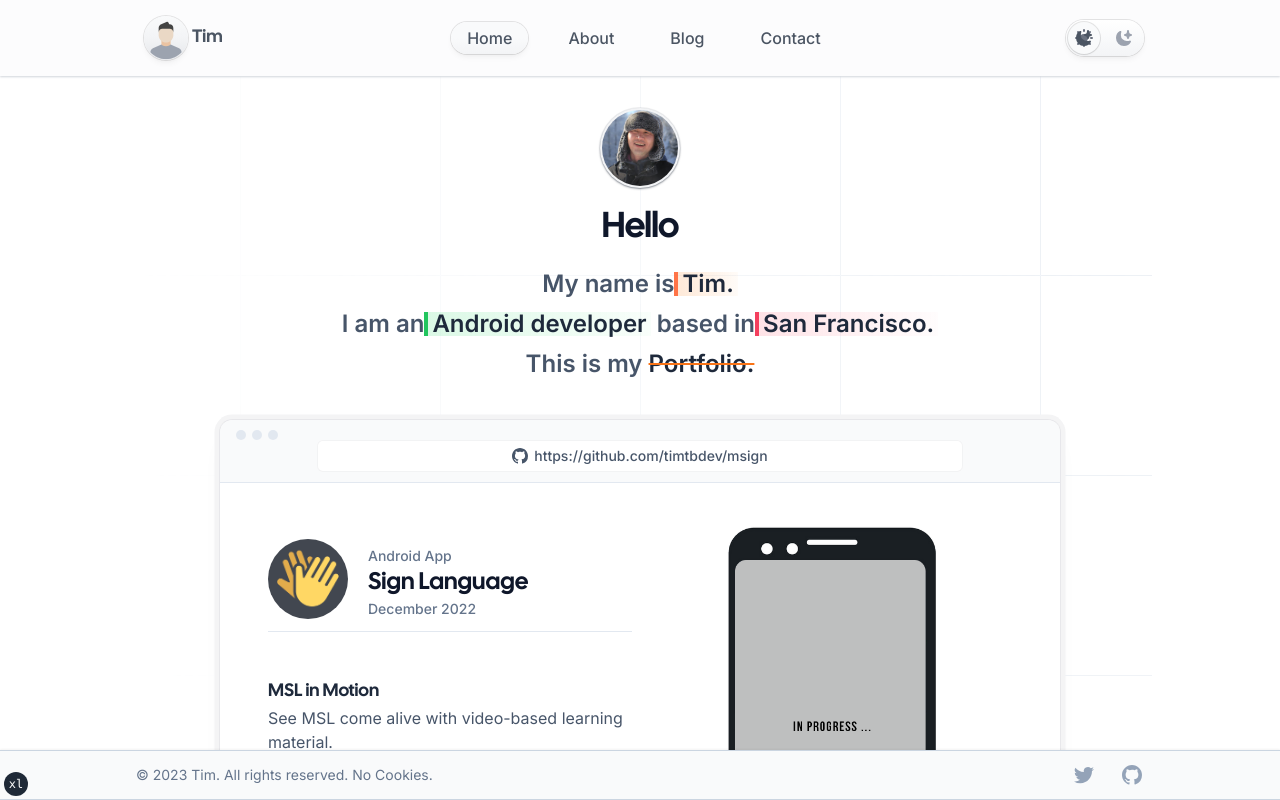
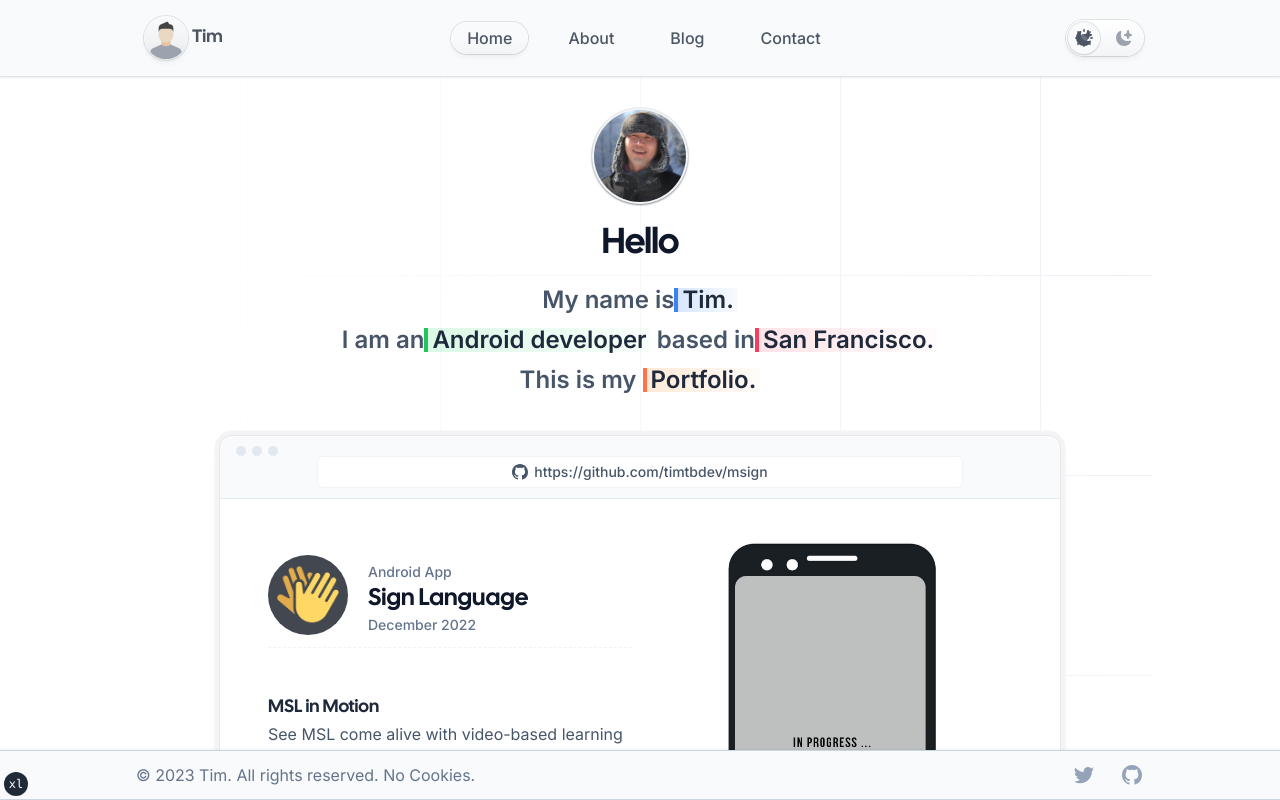
Before and after one commit to timtbdev/Portfolio, a Next.js app: page / in a window 1280 px wide. Built offline with nearby package versions, Linux system fonts and the light colour scheme; no server answers.

Commit message:
feat: added about page

```diff
--- a/app/about/page.tsx
+++ b/app/about/page.tsx
@@ -1,4 +1,6 @@
 import Image from "next/image"
+import { Number } from "@/components/blog"
+import Connector from "@/components/project/Connector"
 
 const AboutPage = () => {
   return (
@@ -6,22 +8,22 @@ const AboutPage = () => {
       <div className="relative overflow-hidden py-16">
         <div className="relative px-6 lg:px-8">
           <div className="mx-auto max-w-prose text-center text-lg ">
-            <div className="mx-auto flex h-10 w-10 items-center justify-center rounded-full bg-blue-100 align-middle text-lg font-bold uppercase text-blue-500 ring-1 ring-blue-500/30">
-              <span>1</span>
-            </div>
+            <Number number={1} />
             <h1>
-              <span className="mt-6 block font-calsans text-6xl tracking-tight text-slate-900 dark:text-slate-200 md:mt-8">
+              <span className="mt-6 block font-calsans text-6xl tracking-tight text-slate-900 dark:text-slate-100 md:mt-8">
                 Oh{" "}
-                <span className="line-through decoration-blue-500">Hello</span>{" "}
+                <span className="line-through decoration-blue-500 dark:decoration-sky-500">
+                  Hello
+                </span>{" "}
                 there,
               </span>
             </h1>
-            <p className="mx-auto mt-6 max-w-2xl text-lg leading-8 text-slate-600 dark:text-slate-400 md:mt-8">
+            <p className="mx-auto mt-6 max-w-2xl text-lg leading-8 text-slate-600 dark:text-slate-500 md:mt-8">
               My name is Tim, and I&apos;m and Android developer based in San
               Francisco. I was born and grew up in Mongolia, and studied
               Computer Science in Germany.
             </p>
-            <div className="ring-trisma dark:ring-trisma-dark mx-auto mt-6 max-w-3xl overflow-hidden rounded-xl md:mt-8">
+            <div className="ring-trisma dark:ring-trisma-dark mx-auto my-6 max-w-3xl overflow-hidden rounded-xl md:mt-8">
               <Image
                 className="w-full rounded-lg"
                 src="/me.jpg"
@@ -31,9 +33,8 @@ const AboutPage = () => {
                 priority
               />
             </div>
-            <div className="mx-auto mt-6 flex h-10 w-10 items-center justify-center rounded-full bg-blue-100 align-middle text-lg font-bold uppercase text-blue-500 ring-1 ring-blue-500/30 dark:bg-sky-100 dark:text-sky-500 dark:ring-sky-500/30 md:mt-8">
-              <span>2</span>
-            </div>
+            <Connector />
+            <Number number={2} />
             <h1>
               <span className="mt-6 block font-calsans text-6xl tracking-tight text-slate-900 dark:text-slate-200 md:mt-8">
                 <p className="line-through decoration-blue-500">Build.</p>
--- a/components/Avatar.tsx
+++ b/components/Avatar.tsx
@@ -1,6 +1,5 @@
 import { FC } from "react"
 import Image, { StaticImageData } from "next/image"
-import Link from "next/link"
 import clsx from "clsx"
 
 interface AvatarProps {
@@ -11,19 +10,11 @@ interface AvatarProps {
 
 const Avatar: FC<AvatarProps> = ({ large = false, image, description }) => {
   return (
-    <div
-      className={clsx(
-        large ? "h-20 w-20" : "h-13 w-13",
-        "focus-visible-base rounded-full bg-gray-100 p-0.5 shadow-sm shadow-gray-800/50 ring-1 ring-gray-900/5 backdrop-blur dark:bg-neutral-800/90 dark:ring-white/10"
-      )}
-    >
+    <div className="h-24 w-24 rounded-full bg-gray-100 p-0.5 shadow-sm shadow-gray-800/50 ring-1 ring-gray-900/5 backdrop-blur dark:bg-neutral-800/90 dark:ring-white/10">
       <Image
         src={image}
         alt={description}
-        className={clsx(
-          large ? "h-19 w-19" : "h-12 w-12",
-          "focus-visible-base rounded-full bg-gray-100 object-cover dark:bg-neutral-800/90"
-        )}
+        className="h-[92px] w-[92px] rounded-full bg-gray-100 object-cover dark:bg-neutral-800/90"
         priority
       />
     </div>
--- a/components/Header.tsx
+++ b/components/Header.tsx
@@ -17,7 +17,7 @@ const Header = () => {
   const currentPath = usePathname()
 
   return (
-    <div className="border-y-1 sticky top-0 z-50 border-black/5 bg-gray-50/50 shadow-sm shadow-gray-300 backdrop-blur dark:border-white/10 dark:bg-slate-800/50 dark:shadow-slate-900/60">
+    <div className="border-y-1 sticky top-0 z-50 border-black/5 bg-gray-50 shadow-sm shadow-gray-300 dark:border-white/10 dark:bg-slate-800 dark:shadow-slate-900/60">
       <Disclosure>
         {({ open }) => (
           <>
--- a/components/Heading.tsx
+++ b/components/Heading.tsx
@@ -20,7 +20,7 @@ const Heading = () => {
           <h2 className="mx-auto max-w-3xl px-4 text-center text-2xl font-semibold text-slate-600 dark:text-slate-400">
             <p className="mb-2">
               My name is
-              <span className="text-highlight-orange dark:text-highlight-sky text-slate-800 dark:text-slate-200">
+              <span className="text-highlight-blue dark:text-highlight-sky text-slate-800 dark:text-slate-200">
                 Tim.
               </span>
             </p>
@@ -36,7 +36,7 @@ const Heading = () => {
             </p>
             <p className="mb-2">
               This is my{" "}
-              <span className="text-slate-800 line-through decoration-orange-500 dark:text-slate-200">
+              <span className="text-highlight-orange text-slate-800 dark:text-slate-200">
                 Portfolio.
               </span>
             </p>
--- /dev/null
+++ b/components/blog/Number.tsx
@@ -0,0 +1,17 @@
+import { FC } from "react"
+
+interface NumberProps {
+  number: number
+}
+
+const Number: FC<NumberProps> = ({ number }) => {
+  return (
+    <>
+      <div className="mx-auto flex h-10 w-10 items-center justify-center rounded-full bg-gradient-to-t from-gray-200 via-gray-100 to-gray-50 align-middle text-lg font-bold uppercase text-slate-600 shadow-md shadow-black/5 ring-1 ring-black/10 dark:bg-slate-700/50 dark:from-slate-700/30 dark:via-slate-700 dark:to-slate-800 dark:text-slate-400 dark:ring-slate-400/40">
+        <span>{number}</span>
+      </div>
+    </>
+  )
+}
+
+export default Number
--- /dev/null
+++ b/components/blog/index.ts
@@ -0,0 +1 @@
+export { default as Number } from "./Number"
--- a/components/navigations/desktop/BottomNavigation.tsx
+++ b/components/navigations/desktop/BottomNavigation.tsx
@@ -25,7 +25,7 @@ const BottomNavigation: FC<BottomNavigationProps> = ({ footer }) => {
           ))}
         </div>
         <div className="mt-4 md:order-1 md:mt-0">
-          <p className="text-center text-sm text-slate-500 dark:text-slate-400">
+          <p className="text-center text-base text-slate-500 dark:text-slate-400">
             &copy; {footer.copyright}
           </p>
         </div>
--- a/components/navigations/mobile/MobileNavigation.tsx
+++ b/components/navigations/mobile/MobileNavigation.tsx
@@ -8,33 +8,6 @@ interface MobileNavigationProps {
     children?: ReactNode | undefined
   }>
   menu: Menu[]
-}
-
-const containerVariants = {
-  hidden: {
-    transition: { staggerChildren: 0.07, delayChildren: 0.2 },
-  },
-  visible: {
-    transition: { staggerChildren: 0.05, staggerDirection: -1 },
-  },
-}
-
-const itemVariants = {
-  hidden: {
-    y: 20,
-    opacity: 0,
-    transition: {
-      y: { stiffness: 1000, velocity: -100 },
-    },
-  },
-
-  visible: {
-    y: 0,
-    opacity: 1,
-    transition: {
-      y: { stiffness: 1000 },
-    },
-  },
 }
 
 const MobileNavigation: FC<MobileNavigationProps> = ({ fragment, menu }) => {
--- a/components/project/Browser.tsx
+++ b/components/project/Browser.tsx
@@ -8,9 +8,9 @@ interface BrowserProps {
 const Browser: FC<BrowserProps> = ({ children, url }) => {
   return (
     <>
-      <div className="relative mb-20 px-5 pt-10 md:pt-0">
+      <div className="relative mb-20 px-0 pt-10 sm:px-5 md:pt-0">
         <div className="absolute inset-x-0 top-0 bg-top bg-no-repeat xl:top-14"></div>
-        <div className="mx-auto max-w-7xl sm:px-10 md:px-8">
+        <div className="mx-auto max-w-7xl sm:px-5 md:px-8">
           <div className="sm:px-2 xl:mt-0">
             <div className="relative">
               <div className="width: 1200px ring-trisma dark:ring-dark-trisma min-w-full max-w-full rounded-xl">
@@ -33,7 +33,7 @@ const Browser: FC<BrowserProps> = ({ children, url }) => {
                           </svg>
                         </span>
                         <a
-                          className="truncate text-slate-600 group-hover:text-blue-500 dark:text-slate-500 dark:group-hover:text-sky-500"
+                          className="overflow-hidden truncate text-slate-600 group-hover:text-blue-500 dark:text-slate-500 dark:group-hover:text-sky-500"
                           href={url}
                           target="_blank"
                           rel="noreferrer"
--- a/components/project/Header.tsx
+++ b/components/project/Header.tsx
@@ -19,10 +19,7 @@ const Header: FC<HeaderProps> = ({
 }) => {
   return (
     <>
-      <div
-        className="border-b border-slate-200 pb-3
-       dark:border-slate-700/40"
-      >
+      <div className="border-b border-dashed border-black/5 pb-3 dark:border-white/10">
         <div className="sm:mt-10 sm:flex sm:items-center sm:justify-between">
           <div className="sm:flex sm:space-x-5">
             <div className="mx-auto h-20 w-20 shrink-0 rounded-full">
--- a/components/project/Slider.tsx
+++ b/components/project/Slider.tsx
@@ -47,7 +47,7 @@ const Slider: FC<SliderProps> = ({ images }) => {
       </div>
       {loaded && instanceRef.current && (
         <>
-          <nav className="flex items-center justify-between border-t border-black/5 px-4 dark:border-white/10 sm:px-0">
+          <nav className="flex items-center justify-between border-t border-dashed border-black/5 px-4 dark:border-white/10 sm:px-0">
             <div className="mt-6 flex w-0 flex-1">
               <button
                 onClick={(e: any) =>
--- a/styles/tailwind.css
+++ b/styles/tailwind.css
@@ -26,6 +26,19 @@
       90deg,
       rgba(251, 146, 60, 0.2),
       rgba(253, 186, 116, 0.05)
+    );
+    line-height: 1;
+  }
+  .text-highlight-blue {
+    display: inline-block;
+    padding-right: 0.25rem;
+    padding-left: 0.25rem;
+    border-left: 4px solid #3b82f6;
+    border-radius: 0;
+    background-image: linear-gradient(
+      90deg,
+      rgba(59, 130, 246, 0.2),
+      rgba(125, 171, 245, 0.05)
     );
     line-height: 1;
   }
```
